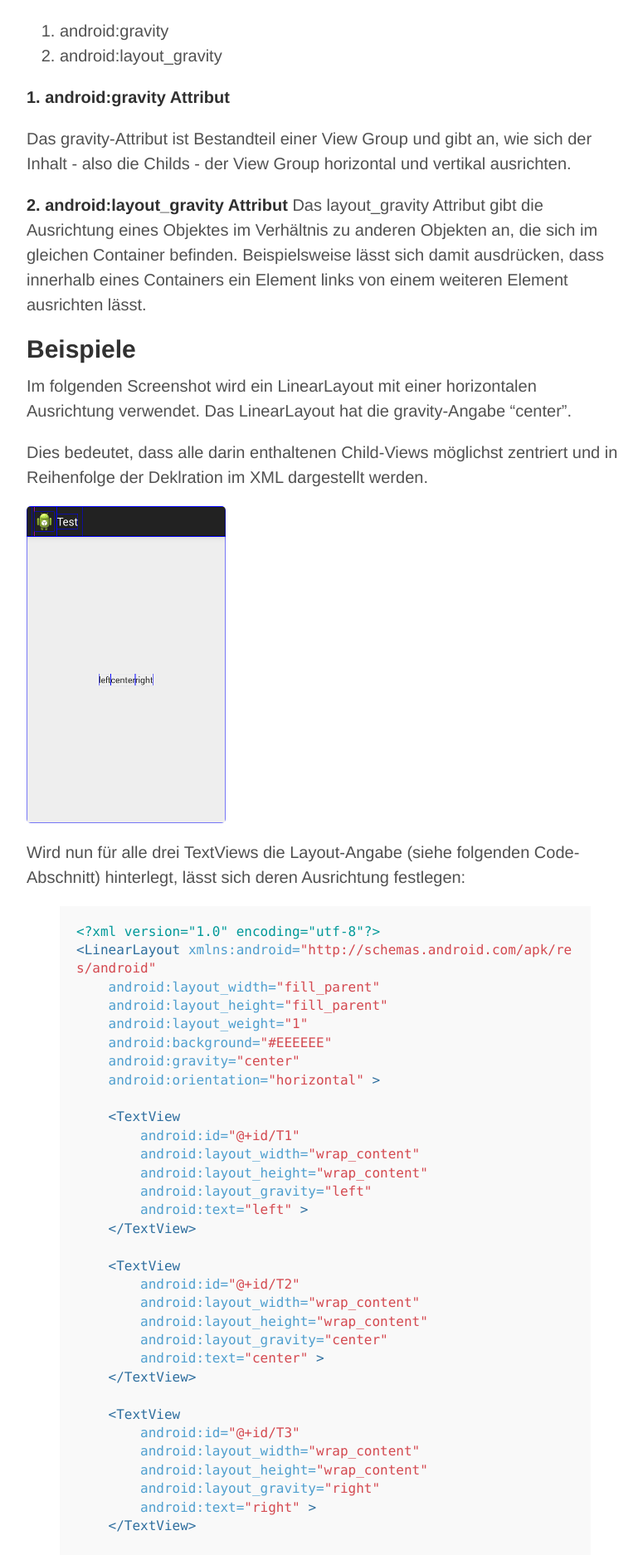
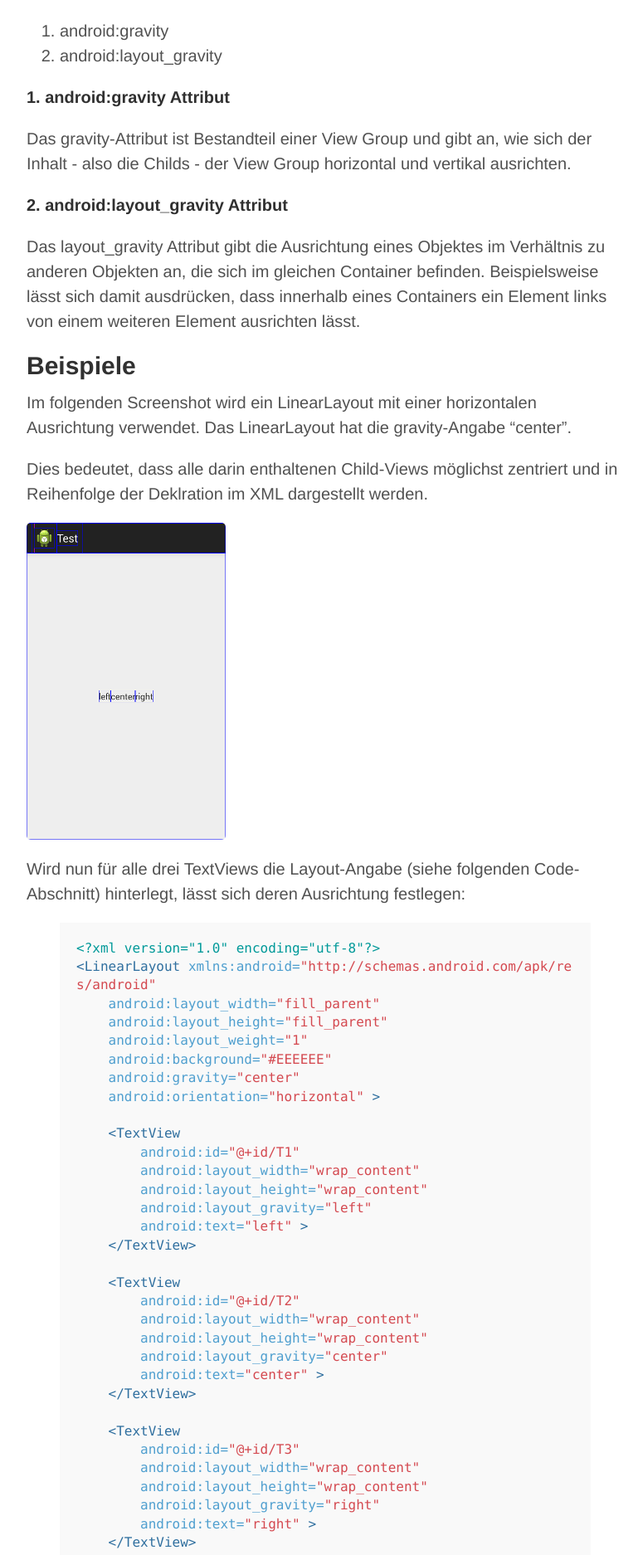
Before and after one commit to andreasschrade/andreasschrade.github.com, a Jekyll site: the page built from _posts/2014-02-28-android-unterschied-zwischen-layout-gravity-und-gravity.md, in a window 1280 px wide. Shown: the part 578-2452 px from the top of the page at 83% size, without its empty margins (248-1023 px from the left). Built offline with Jekyll 4.4.1, drawn with Linux system fonts in a browser that asks for light colours; Markdown is read by kramdown in place of the engine named in the settings.

Commit message:
fixed some markdown issues

```diff
--- a/_posts/2014-02-28-android-unterschied-zwischen-layout-gravity-und-gravity.md
+++ b/_posts/2014-02-28-android-unterschied-zwischen-layout-gravity-und-gravity.md
@@ -7,8 +7,8 @@
 
 ## Hintergrund
 
-Mit den Attributen gravity und layout_gravity lässt sich die Ausrichtung von View-Komponenten innerhalb (größerer) View-Komponenten vornehmen.
-Beispielsweise lässt sich unter Angabe von "CENTER_HORIZONTAL" das Objekt horizontal mittig innerhalb dessen Container ausrichten.
+Mit den Attributen gravity und layout\_gravity lässt sich die Ausrichtung von View-Komponenten innerhalb (größerer) View-Komponenten vornehmen.
+Beispielsweise lässt sich unter Angabe von "CENTER\_HORIZONTAL" das Objekt horizontal mittig innerhalb dessen Container ausrichten.
 Weitere Optionene wären etwa "CENTER", "BOTTOM", "TOP".
 
 ### Die Unterscheidung
@@ -24,6 +24,7 @@
 Das gravity-Attribut ist Bestandteil einer View Group und gibt an, wie sich der Inhalt - also die Childs - der View Group horizontal und vertikal ausrichten.
 
 <strong>2. android:layout_gravity Attribut</strong>
+
 Das layout_gravity Attribut gibt die Ausrichtung eines Objektes im Verhältnis zu anderen Objekten an, die sich im gleichen Container befinden.
 Beispielsweise lässt sich damit ausdrücken, dass innerhalb eines Containers ein Element links von einem weiteren Element ausrichten lässt.
 
@@ -82,6 +83,7 @@
 Unter Angabe von layout_gravity lässt sich nun die verbleibende Achse (Y-Achse) eines jeden Elements definieren.
 
 Aus diesem Grund bietet sich für ein horizontales Layout folgende Eigenschaften für deren Childs an:
+
 - top
 - center
 - bottom
@@ -92,6 +94,7 @@
 <img style="display:block; " src="{{ site.url }}/assets/2014-02-28-example-vertical-gravity-center.png">
 
 Auch in diesem Fall verhält es sich analog dem ersten Beispiel: Die Elemente werden vertikal mittig zentriert ausgerichtet und die verbleibende Achse (X-Achse) lässt sich mit folgenden sinnhaften Attributen definieren:
+
 - left
 - center
 - right
```
